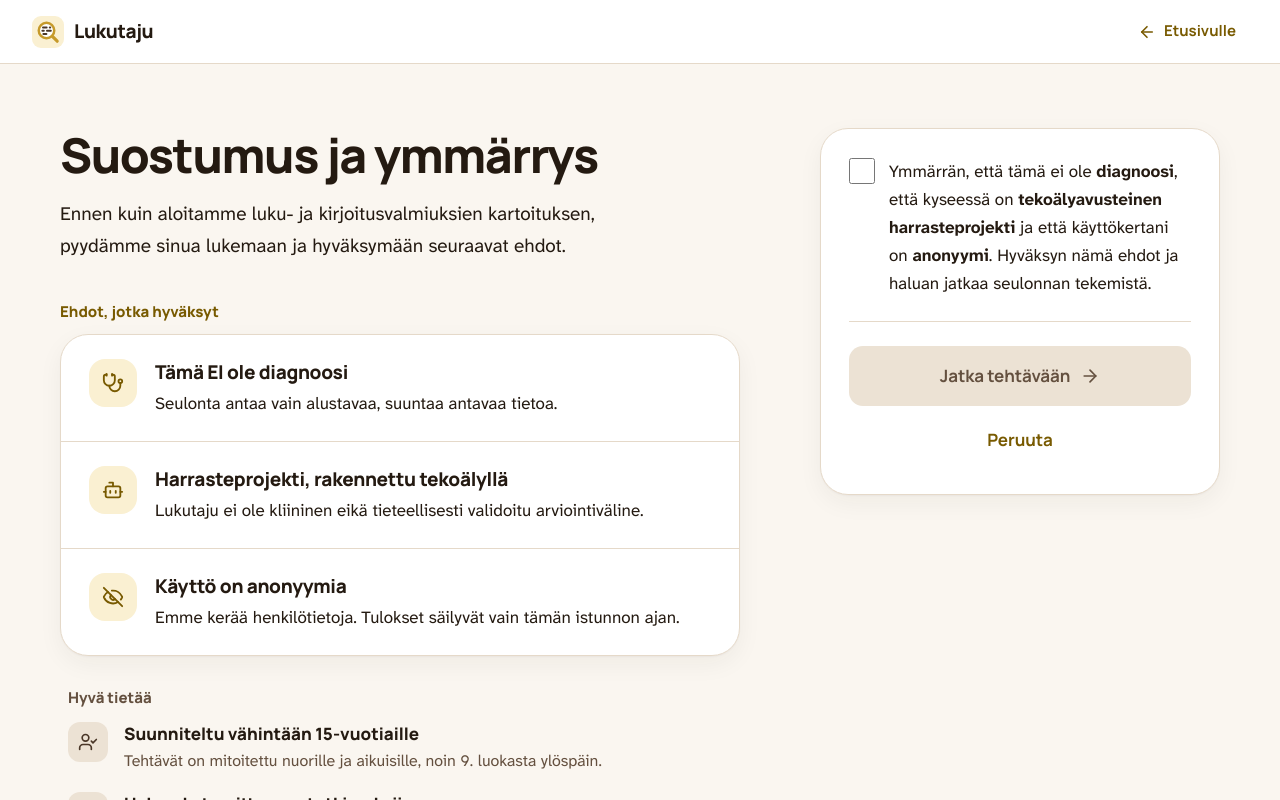
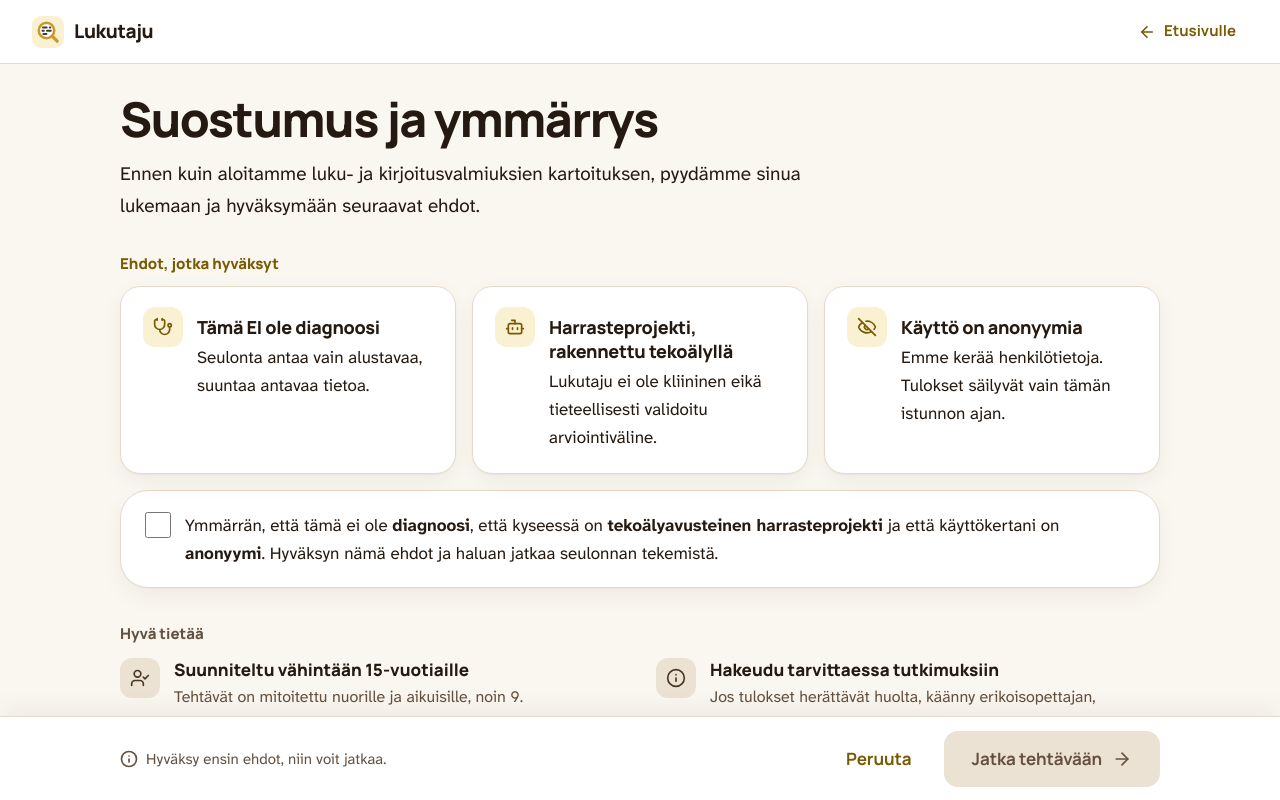
Before and after one commit to Korganiof/word-sight-check, a React (Vite) app: page /consent in a window 1280 px wide. Built offline with nearby package versions, Linux system fonts and the light colour scheme.

Commit message:
v2: Consent in one column with the gated action in the docked bar; Osa 2 as one 840 px column with sticky targets; Osa 1 optical lift

```diff
--- a/src/components/PseudoWordTask.tsx
+++ b/src/components/PseudoWordTask.tsx
@@ -193,7 +193,10 @@ export function PseudoWordTask({ items, warmupCount = 0 }: PseudoWordTaskProps)
       line={<ItemLine current={isWarmup ? -1 : mainIndex} total={mainTotal} />}
       dock={isDesktop ? undefined : answerKeys}
     >
-      <div className="flex flex-col gap-4 md:gap-5">
+      {/* main scrolls and centres this block with margin-block: auto (ExerciseShell
+          `center`); the negative margins turn the shell's 40 / 56 padding into
+          the 16 / 40 that gives the stage its optical lift (HANDOFF § 8.4). */}
+      <div className="flex flex-col gap-4 md:-mb-4 md:-mt-6 md:gap-5">
         <h1 className="m-0 font-ui text-h2-sm text-ink md:text-h2">Sanantunnistus</h1>
 
         <section
--- a/src/components/WordSearchTask.tsx
+++ b/src/components/WordSearchTask.tsx
@@ -128,8 +128,10 @@ export function WordSearchTask({ text, targets, durationMs }: WordSearchTaskProp
 
   const targetPanel = (
     <>
-      <Label as="h2">Tavoitesanat</Label>
-      <p className="m-0 text-[14px] leading-5 text-ink-2 md:text-caption">Klikkaa ne tekstistä.</p>
+      <div className="flex flex-col gap-1 md:flex-row md:items-baseline md:gap-2.5">
+        <Label as="h2">Tavoitesanat</Label>
+        <p className="m-0 text-[14px] leading-5 text-ink-2 md:text-caption">Klikkaa ne tekstistä.</p>
+      </div>
       <ul className="m-0 flex list-none flex-wrap gap-1.5 p-0 md:gap-2">
         {targets.map(t => (
           <li
@@ -146,7 +148,7 @@ export function WordSearchTask({ text, targets, durationMs }: WordSearchTaskProp
   return (
     <ExerciseShell
       part={2}
-      width="work-wide"
+      width="column"
       right={<TimerPill remainingMs={remainingMs} />}
       line={<TimeLine durationMs={durationMs} remainingMs={remainingMs} />}
       dock={
@@ -158,22 +160,25 @@ export function WordSearchTask({ text, targets, durationMs }: WordSearchTaskProp
         </>
       }
     >
-      <div className="flex flex-col gap-3.5 md:flex-row md:gap-12">
-        {/* Desktop aside: title, instruction, target card. */}
-        <aside className="flex flex-col gap-3.5 md:sticky md:top-0 md:w-[340px] md:flex-shrink-0 md:self-start md:gap-[18px]">
-          <h1 className="m-0 font-ui text-h2-sm text-ink md:text-h2">Sanojen etsiminen tekstistä</h1>
-          <p className="m-0 text-body-sm text-ink md:text-body">
-            Kun löydät sanan tekstistä, klikkaa sitä — se korostuu.
-          </p>
-          <section className="hidden flex-col gap-3.5 rounded-sheet-sm border border-line bg-surface p-5 shadow-sheet md:mt-1.5 md:flex">
+      {/* One column (840 px on desktop): title and instruction, then the target
+          panel stuck to the top of the scrolling main — above the text, as the
+          ready screen says — then the text sheet. */}
+      <div className="flex flex-col gap-3.5 md:-mt-3 md:gap-0">
+        <h1 className="m-0 font-ui text-h2-sm text-ink md:text-h2">Sanojen etsiminen tekstistä</h1>
+        <p className="m-0 text-body-sm text-ink md:mt-2 md:max-w-[640px] md:text-body">
+          Kun löydät sanan tekstistä, klikkaa sitä — se korostuu.
+        </p>
+
+        {/* Phone: a full-bleed white strip. Desktop: a white card on a paper band
+            (24 px wider than the column) that hides the text scrolling under it. */}
+        <div className="sticky top-0 z-[3] -mx-gutter border-y border-line bg-surface px-gutter pb-3.5 pt-3 shadow-sheet md:-mx-6 md:mt-5 md:border-0 md:bg-paper md:px-6 md:pb-4 md:pt-3 md:shadow-none">
+          <section
+            aria-label="Tavoitesanat"
+            className="flex flex-col gap-2.5 md:gap-3 md:rounded-[20px] md:border md:border-line md:bg-surface md:px-5 md:pb-[18px] md:pt-4 md:shadow-sheet"
+          >
             {targetPanel}
           </section>
-        </aside>
-
-        {/* Phone: the target panel sticks to the top of the scroll area. */}
-        <section className="sticky top-0 z-[3] -mx-gutter flex flex-col gap-2.5 border-y border-line bg-surface px-gutter pb-3.5 pt-3 shadow-sheet md:hidden">
-          {targetPanel}
-        </section>
+        </div>
 
         <article className="min-w-0 flex-1 rounded-sheet-sm border border-line bg-surface px-[18px] pb-5 pt-[18px] shadow-sheet md:rounded-sheet md:px-12 md:pb-10 md:pt-9">
           {paragraphs.map((indices, p) => (
--- a/src/pages/Consent.tsx
+++ b/src/pages/Consent.tsx
@@ -52,7 +52,8 @@ export default function Consent() {
   return (
     <ExerciseShell
       logoLink
-      width="shell"
+      width="ready"
+      center
       right={
         <Link
           to="/"
@@ -62,67 +63,61 @@ export default function Consent() {
           Etusivulle
         </Link>
       }
-      dockPhoneOnly
       dock={
-        <div className="flex w-full items-center justify-between gap-3 py-3">
-          <LinkButton to="/" variant="tertiary" className="px-4">
+        // §6.7: the gated primary lives in the bar, with the reason beside it
+        // (left on desktop, above the buttons on phones) until the box is ticked.
+        <div className="flex w-full flex-col gap-2.5 py-3 md:flex-row md:items-center md:justify-between md:gap-6 md:py-0">
+          <div className="min-w-0">
+            {!agreed && (
+              <p className="m-0 flex items-start gap-2 text-caption text-ink-2">
+                <Info className="mt-0.5 h-[18px] w-[18px] flex-shrink-0" strokeWidth={2.2} aria-hidden="true" />
+                <span>Hyväksy ensin ehdot, niin voit jatkaa.</span>
+              </p>
+            )}
+          </div>
+          <div className="flex items-center gap-3">
+            <LinkButton to="/" variant="tertiary" className="px-3.5 md:px-5">
               Peruuta
             </LinkButton>
-          <Button onClick={proceed} disabled={!agreed} className="flex-1 px-6">
+            <Button onClick={proceed} disabled={!agreed} className="flex-1 px-5 md:flex-none md:px-7">
               Jatka tehtävään
               <ArrowRight aria-hidden="true" />
             </Button>
           </div>
+        </div>
       }
     >
-      <div className="flex flex-col gap-8 md:flex-row md:items-start md:justify-between md:gap-20 md:py-6">
-        <div className="flex flex-col md:w-[680px] md:flex-shrink-0">
+      {/* The shell's top padding is 40; the design uses 28 so the checkbox clears the fold at 1440 × 716. */}
+      <div className="flex flex-col md:-mt-3">
         <h1 className="m-0 font-ui text-h1-sm text-ink md:text-h1">Suostumus ja ymmärrys</h1>
-          <p className="mb-8 mt-3 max-w-[600px] text-lead-sm text-ink md:mb-10 md:mt-4 md:text-lead">
+        <p className="m-0 mt-3 max-w-[720px] text-lead-sm text-ink md:text-lead">
           Ennen kuin aloitamme luku- ja kirjoitusvalmiuksien kartoituksen, pyydämme
           sinua lukemaan ja hyväksymään seuraavat ehdot.
         </p>
 
-          <section className="flex flex-col gap-3">
+        <section className="mt-7 md:mt-8">
           <h2 className="m-0 font-ui text-[15px] font-extrabold leading-5 text-gold-ink">
             Ehdot, jotka hyväksyt
           </h2>
-            <Sheet as="ul" className="m-0 flex list-none flex-col p-0 md:rounded-sheet">
+          {/* Phones: one sheet with hairline rows. Desktop: three cards in a row. */}
+          <ul className="m-0 mt-3 flex list-none flex-col overflow-hidden rounded-[22px] border border-line bg-surface p-0 shadow-sheet md:grid md:grid-cols-3 md:gap-4 md:overflow-visible md:rounded-none md:border-0 md:bg-transparent md:shadow-none">
             {CONDITIONS.map((c, i) => (
               <li
                 key={c.title}
-                  className={`flex items-start gap-4 px-5 py-5 md:gap-[18px] md:px-7 md:py-6 ${i > 0 ? "border-t border-line" : ""}`}
+                className={`flex items-start gap-4 p-5 md:gap-3.5 md:rounded-[20px] md:border md:border-line md:bg-surface md:px-[22px] md:pb-[22px] md:pt-5 md:shadow-sheet ${i > 0 ? "border-t border-line" : ""}`}
               >
-                  <IconTile icon={c.icon} size={48} className="rounded-[14px]" />
+                <IconTile icon={c.icon} size={44} className="md:!h-10 md:!w-10 md:rounded-key" />
                 <div className="flex min-w-0 flex-col gap-1">
-                    <h3 className="m-0 font-ui text-h4 text-ink">{c.title}</h3>
+                  <h3 className="m-0 font-ui text-[18px] font-extrabold leading-6 tracking-[-0.015em] text-ink md:mt-2">
+                    {c.title}
+                  </h3>
                   <p className="m-0 text-body text-ink">{c.text}</p>
                 </div>
               </li>
             ))}
-            </Sheet>
-          </section>
+          </ul>
 
-          <section className="mt-8 flex flex-col gap-3.5 md:px-2">
-            <h2 className="m-0 font-ui text-[15px] font-extrabold leading-5 text-ink-2">Hyvä tietää</h2>
-            <ul className="m-0 flex list-none flex-col gap-[18px] p-0">
-              {NOTES.map(n => (
-                <li key={n.title} className="flex items-start gap-4">
-                  <IconTile icon={n.icon} size={40} muted />
-                  <div className="flex min-w-0 flex-col gap-0.5">
-                    <h3 className="m-0 font-ui text-[17px] font-extrabold leading-6 text-ink">{n.title}</h3>
-                    <p className="m-0 max-w-[560px] text-body-sm text-ink-2">{n.text}</p>
-                  </div>
-                </li>
-              ))}
-            </ul>
-          </section>
-        </div>
-
-        <Sheet
-          as="aside"
-          className="flex flex-col gap-6 p-6 md:sticky md:top-6 md:w-[400px] md:flex-shrink-0 md:p-7"
-        >
+          <Sheet className="mt-4 rounded-[20px] px-5 py-5 md:rounded-[20px] md:px-6">
             <label className="flex cursor-pointer items-start gap-3.5">
               <input
                 type="checkbox"
@@ -136,17 +131,23 @@ export default function Consent() {
                 <strong>anonyymi</strong>. Hyväksyn nämä ehdot ja haluan jatkaa seulonnan tekemistä.
               </span>
             </label>
+          </Sheet>
+        </section>
 
-          <div className="hidden flex-col gap-2 border-t border-line pt-6 md:flex">
-            <Button onClick={proceed} disabled={!agreed} className="h-[60px] w-full">
-              Jatka tehtävään
-              <ArrowRight aria-hidden="true" />
-            </Button>
-            <LinkButton to="/" variant="tertiary" className="h-[52px] w-full">
-              Peruuta
-            </LinkButton>
+        <section className="mt-9">
+          <h2 className="m-0 font-ui text-[15px] font-extrabold leading-5 text-ink-2">Hyvä tietää</h2>
+          <ul className="m-0 mt-3.5 grid list-none grid-cols-1 gap-[18px] p-0 md:grid-cols-2 md:gap-8">
+            {NOTES.map(n => (
+              <li key={n.title} className="flex items-start gap-3.5">
+                <IconTile icon={n.icon} size={40} muted />
+                <div className="flex min-w-0 flex-col gap-0.5">
+                  <h3 className="m-0 font-ui text-[17px] font-extrabold leading-6 text-ink">{n.title}</h3>
+                  <p className="m-0 text-body-sm text-ink-2">{n.text}</p>
                 </div>
-        </Sheet>
+              </li>
+            ))}
+          </ul>
+        </section>
       </div>
     </ExerciseShell>
   );
```
Lines whose indentation alone changed are shown as unchanged.
